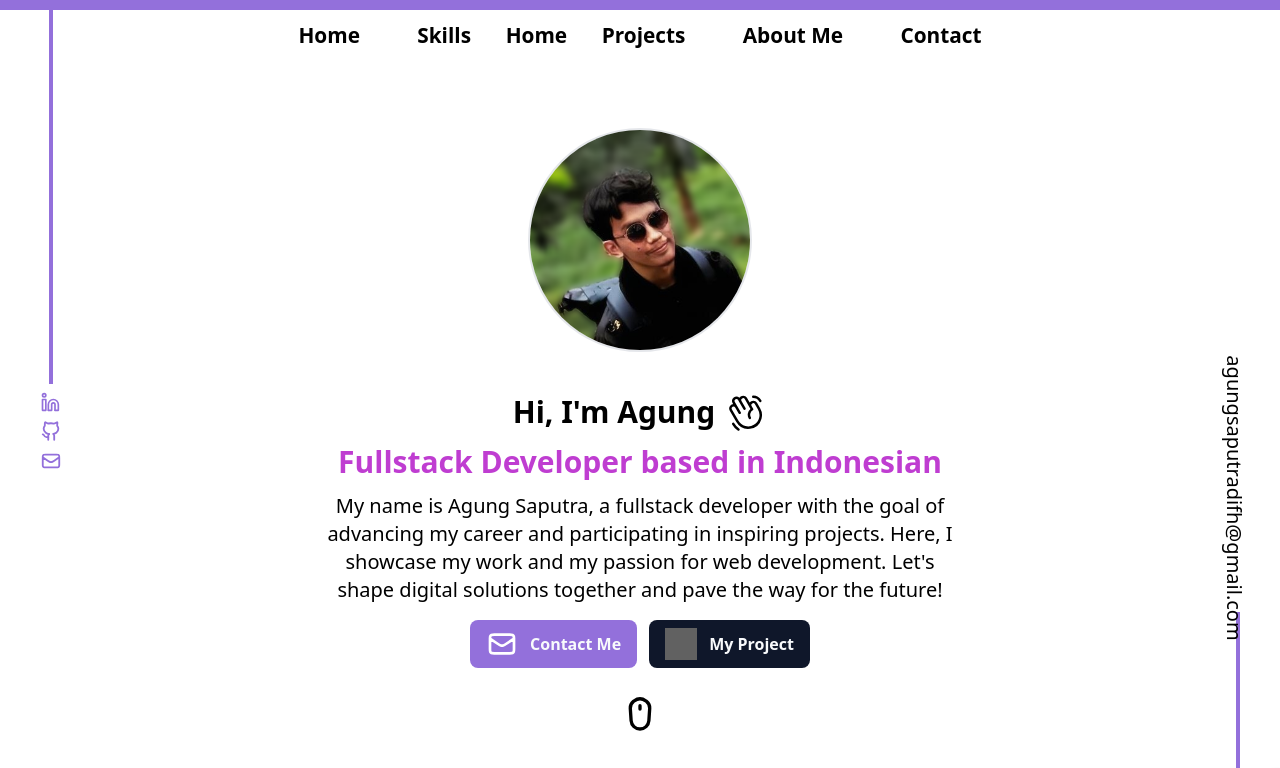
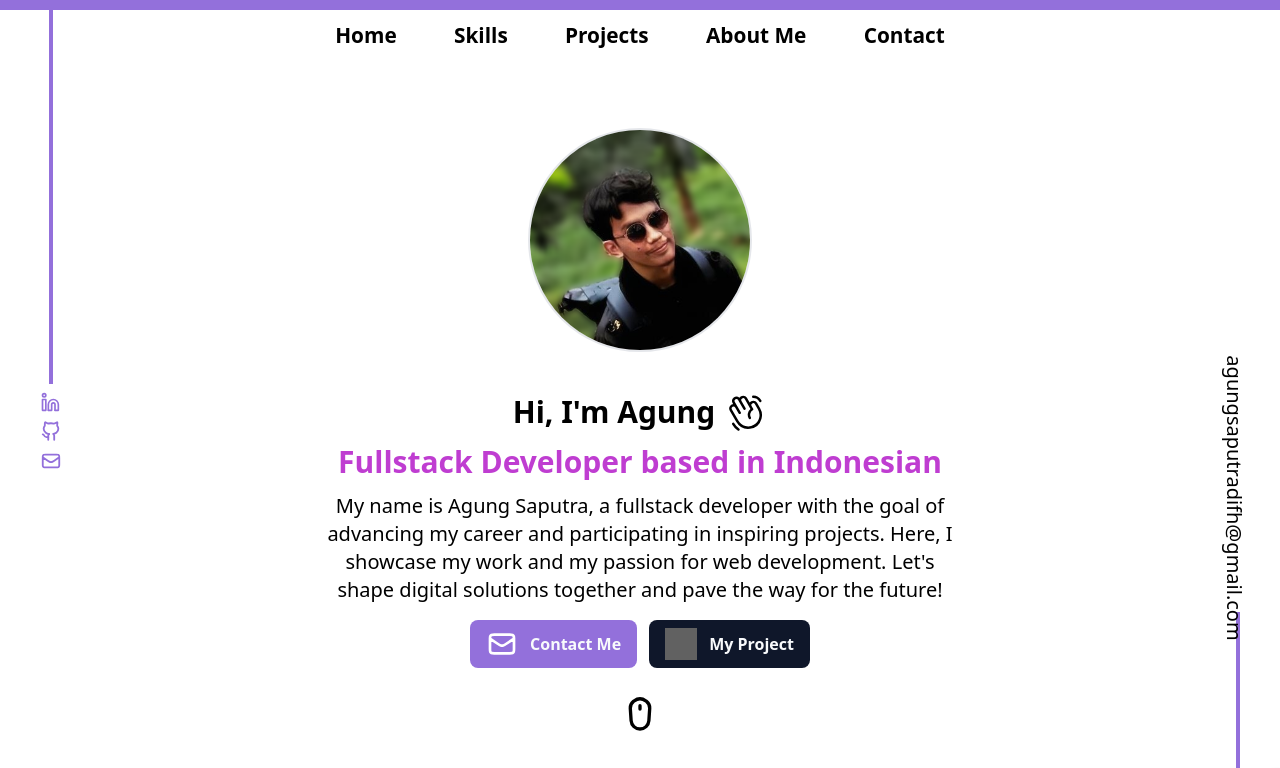
Before and after one commit to difhaels/portfolio-v2, a React (Create React App) app: page / in a window 1280 px wide. Shown: the top 768 px of the page. Built offline with nearby package versions, Linux system fonts and the light colour scheme; grey boxes are pictures that could not be loaded.

Commit message:
make direct'

```diff
--- a/src/components/absolute/Navbar.jsx
+++ b/src/components/absolute/Navbar.jsx
@@ -27,12 +27,21 @@ export default function Navbar(){
     <div className="relative z-[99]">
         <nav className="fixed top-0 left-0 right-0 flex justify-center pt-5 gap-5 text-[1.3rem] font-bold ">
             <div className={`${navScroll ? "navbar-fixed" : "navbar-unfixed"} nav-scroll  flex justify-center gap-3 bg-white bg-opacity-55`}>
-                <a href="yt.com" className="group"><span className="qmark">♔</span><span className="px-1">Home</span><span className="qmark">♕</span></a>
-                <a href="yt.com" className="group"><span className="qmark">♗</span><span className="px-1">Skills</span><span className="qmark">♗</span></a>
-                <Link to="home" smooth={true} duration={500}>Home</Link>
-                <a href="yt.com" className="group"><span className="qmark">♖</span><span className="px-1">Projects</span><span className="qmark">♖</span></a>
-                <a href="yt.com" className="group"><span className="qmark">♘</span><span className="px-1">About Me</span><span className="qmark">♘</span></a>
-                <a href="yt.com" className="group"><span className="qmark">♙</span><span className="px-1">Contact</span><span className="qmark">♙</span></a>
+                <Link to="home" smooth={true} className="group cursor-pointer" duration={500}>
+                    <span className="qmark">♔</span><span className="px-1">Home</span><span className="qmark">♕</span>
+                </Link>
+                <Link to="skills" smooth={true} className="group cursor-pointer" duration={500}>
+                    <span className="qmark">♗</span><span className="px-1">Skills</span><span className="qmark">♗</span>
+                </Link>
+                <Link to="projects" smooth={true} className="group cursor-pointer" duration={500}>
+                    <span className="qmark">♖</span><span className="px-1">Projects</span><span className="qmark">♖</span>
+                </Link>
+                <Link to="about" smooth={true} className="group cursor-pointer" duration={500}>
+                    <span className="qmark">♘</span><span className="px-1">About Me</span><span className="qmark">♘</span>
+                </Link>
+                <Link to="contact" smooth={true} className="group cursor-pointer" duration={500}>
+                    <span className="qmark">♙</span><span className="px-1">Contact</span><span className="qmark">♙</span>
+                </Link>
             </div>
         </nav>
     </div>
```
